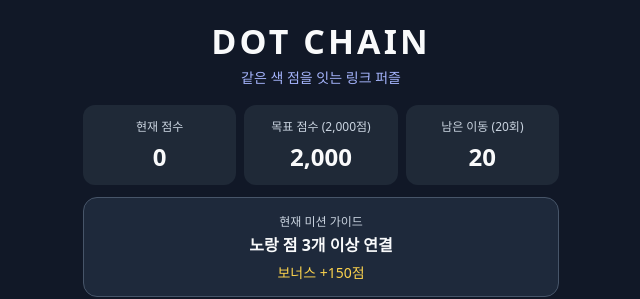
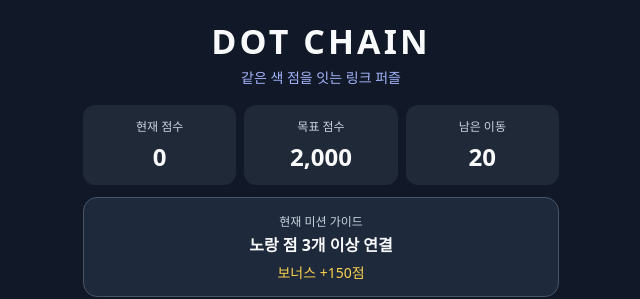
Before and after one commit to roy3438/dot-chanin-game, a plain HTML site: page index.html in a window 1280 px wide. Shown: the top 299 px of the page, 319-959 px from the left. Drawn offline with Linux system fonts and the light colour scheme.

Commit message:
QA: remove duplicated static values from labels

```diff
--- a/index.html
+++ b/index.html
@@ -54,8 +54,8 @@ h1 { font-size: clamp(25px, 7vw, 34px); letter-spacing: 0.09em; margin: 0; }
     </header>
     <section class="stats" aria-label="게임 정보">
       <div><span>현재 점수</span><strong id="score">0</strong></div>
-      <div><span>목표 점수 (2,000점)</span><strong>2,000</strong></div>
-      <div><span>남은 이동 (20회)</span><strong id="moves">20</strong></div>
+      <div><span>목표 점수</span><strong>2,000</strong></div>
+      <div><span>남은 이동</span><strong id="moves">20</strong></div>
     </section>
     <section class="mission" aria-live="polite">
       <span class="mission-title">현재 미션 가이드</span>
```
